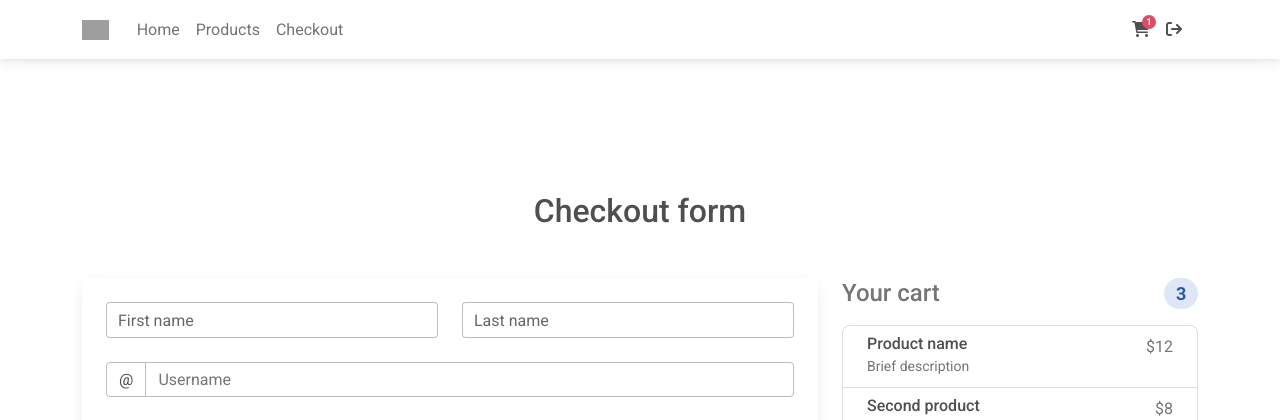
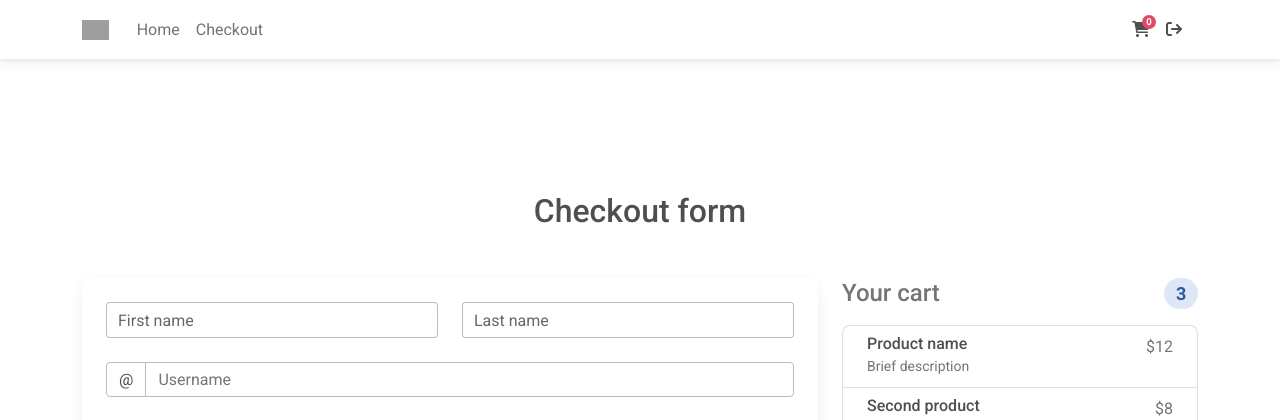
Before and after one commit to atnlie/ecommerce-django, a Django app: page /checkout/ in a window 1280 px wide. Shown: the top 420 px of the page. Run offline with Django 4.2, Linux system fonts and the light colour scheme; grey boxes are pictures that could not be loaded.

Commit message:
feat(orderCount): order count

```diff
--- /dev/null
+++ b/core/templatetags/cart_template_tags.py
@@ -0,0 +1,12 @@
+from django import template
+from core.models import Order
+
+register = template.Library()
+
+@register.filter
+def cart_item_count(user):
+    if user.is_authenticated:
+        query = Order.objects.filter(user=user, ordered=False)
+        if query.exists():
+            return query[0].items.count()
+    return 0
--- a/ecomm/templates/navbar.html
+++ b/ecomm/templates/navbar.html
@@ -1,4 +1,6 @@
-    <!-- Navbar -->
+{% load cart_template_tags %}
+
+<!-- Navbar -->
 <nav class="navbar fixed-top navbar-expand-lg navbar-light bg-white">
     <!-- Container wrapper -->
     <div class="container">
@@ -32,9 +34,6 @@
             <a class="nav-link " href="/">Home</a>
             </li>
             <li class="nav-item">
-            <a class="nav-link" href="/product">Products</a>
-            </li>
-            <li class="nav-item">
             <a class="nav-link" href="/checkout">Checkout</a>
             </li>
         </ul>
@@ -47,9 +46,8 @@
         <!-- Icon -->
         <a class="nav-link me-3" href="#">
             <i class="fas fa-shopping-cart"></i>
-            <span class="badge rounded-pill badge-notification bg-danger">1</span>
+            <span class="badge rounded-pill badge-notification bg-danger">{{ request.user|cart_item_count }}</span>
         </a>
-
         <a class="nav-link me-3" href="#">
             <i class="fas fa-arrow-right-from-bracket"></i>
         </a>
```
